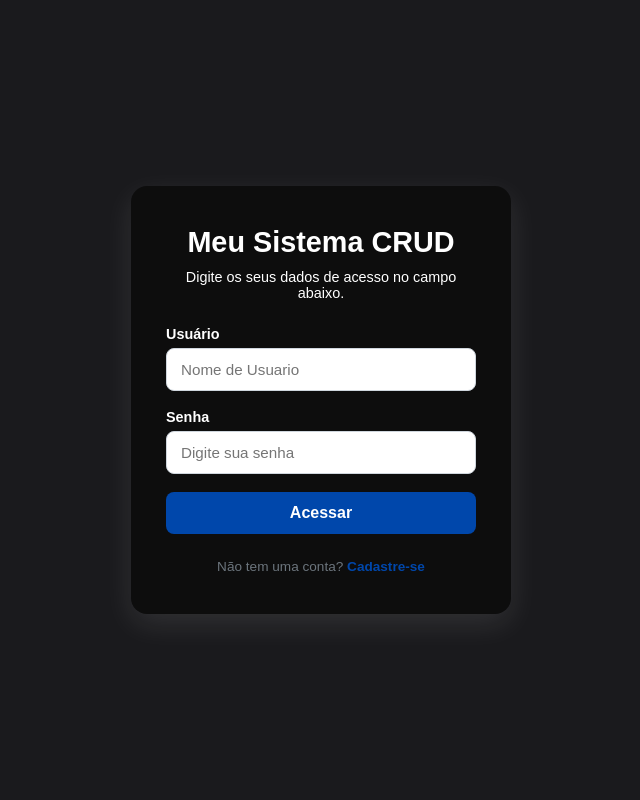
After one commit to gustavofg08/Crud-Andreas, a PHP site: page /login.php in a window 1280 px wide. The commit adds this page. Shown: the whole page, without its empty margins (319-959 px from the left). Run offline with PHP 8.4, Linux system fonts and the light colour scheme.

Commit message:
Json para usuarios temporarios feito, login e registar feitos

```diff
--- /dev/null
+++ b/login.php
@@ -0,0 +1,159 @@
+<!DOCTYPE html>
+<html lang="pt-BR">
+<head>
+  <meta charset="UTF-8" />
+  <meta name="viewport" content="width=device-width, initial-scale=1.0" />
+  <title>Login - Touch Your Butt-on</title>
+  <link rel="icon" type="image/png" href="https://i.imgur.com/l8NOfCE.png">
+  <style>
+    /* Reset default styles */
+    * {
+      margin: 0;
+      padding: 0;
+      box-sizing: border-box;
+      font-family: "Poppins", sans-serif;
+    }
+
+    /* Background */
+    body {
+      background: #1A1A1D;
+      height: 100vh;
+      display: flex;
+      justify-content: center;
+      align-items: center;
+    }
+
+    /* Container */
+    .container {
+      background: #0D0D0D;
+      border-radius: 16px;
+      box-shadow: 0 10px 30px rgba(255, 255, 255, 0.1);
+      width: 380px;
+      padding: 40px 35px;
+      text-align: center;
+    }
+
+    /* Title and description */
+    h1 {
+      color: #FFF;
+      font-size: 1.8em;
+      margin-bottom: 10px;
+    }
+
+    p.subtitle {
+      color: #FFF;
+      font-size: 0.9em;
+      margin-bottom: 25px;
+    }
+
+    /* Labels */
+    label {
+      display: block;
+      text-align: left;
+      font-weight: 600;
+      color: #FFF;
+      margin-bottom: 6px;
+      font-size: 0.9em;
+    }
+
+    /* Inputs */
+    input {
+      width: 100%;
+      padding: 12px 14px;
+      border-radius: 8px;
+      border: 1px solid #cfd6dd;
+      margin-bottom: 18px;
+      font-size: 0.95em;
+      transition: 0.3s;
+      outline: none;
+    }
+
+    input:focus {
+      border-color: #0047ab;
+      box-shadow: 0 0 6px rgba(0, 71, 171, 0.3);
+    }
+
+    /* Button */
+    button {
+      width: 100%;
+      padding: 12px;
+      background: #0047ab;
+      color: #fff;
+      border: none;
+      border-radius: 8px;
+      font-size: 1em;
+      font-weight: 600;
+      cursor: pointer;
+      transition: 0.3s;
+    }
+
+    button:hover {
+      background: #003b90;
+    }
+
+    /* Footer text */
+    .footer-text {
+      margin-top: 25px;
+      font-size: 0.85em;
+      color: #6c757d;
+    }
+
+    .footer-text a {
+      color: #0047ab;
+      text-decoration: none;
+      font-weight: 600;
+    }
+
+    .footer-text a:hover {
+      text-decoration: underline;
+    }
+  </style>
+</head>
+<body>
+  <div class="container">
+    <h1>Meu Sistema CRUD</h1>
+    <p class="subtitle">Digite os seus dados de acesso no campo abaixo.</p>
+
+    <form id="loginForm">
+      <label for="usuario">Usuário</label>
+      <input type="text" id="usuario" placeholder="Nome de Usuario" required />
+
+      <label for="senha">Senha</label>
+      <input type="password" id="senha" placeholder="Digite sua senha" required />
+
+      <button type="submit">Acessar</button>
+    </form>
+
+    <p class="footer-text">
+      Não tem uma conta? <a href="register.php">Cadastre-se</a>
+    </p>
+  </div>
+
+  <script>
+    const form = document.getElementById('loginForm');
+
+    form.addEventListener('submit', function(e) {
+      e.preventDefault(); // previne o reload da página
+
+      const usuario = document.getElementById('usuario').value;
+      const senha = document.getElementById('senha').value;
+
+      fetch('validar_login.php', {
+        method: 'POST',
+        headers: { 'Content-Type': 'application/json' },
+        body: JSON.stringify({ usuario, senha })
+      })
+      .then(res => res.json())
+      .then(data => {
+        if (data.sucesso) {
+          // redireciona para a página principal
+          window.location.href = 'index.php'; // substitua pelo caminho correto
+        } else {
+          alert(data.mensagem); // mostra erro se login inválido
+        }
+      })
+      .catch(err => console.error(err));
+    });
+  </script>
+</body>
+</html>
```
Also changed, not shown: index.html (+167 -6 lines), register.php (renamed from user/login.php, +15 -19 lines), users.json (added, +12 -0 lines), validar_login.php (added, +30 -0 lines).
